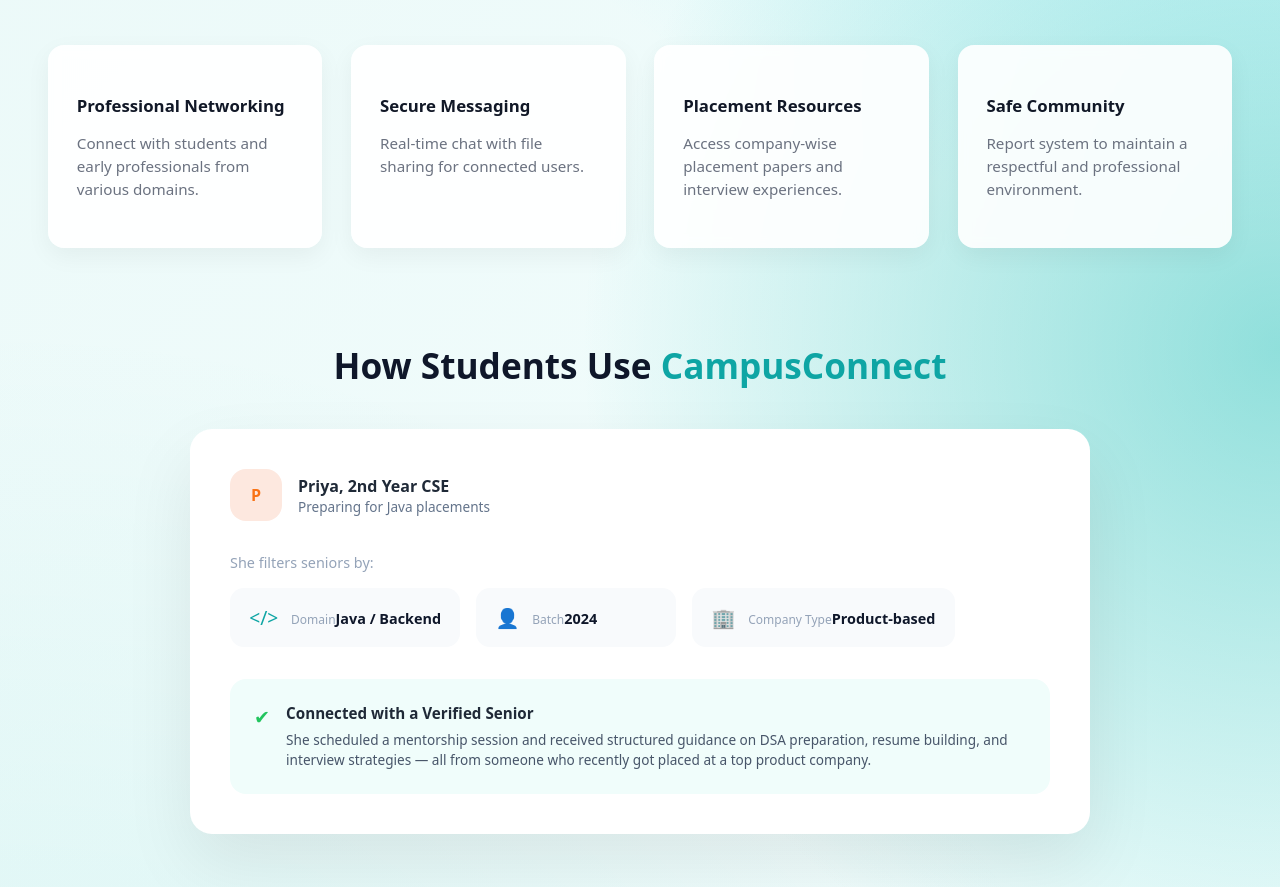
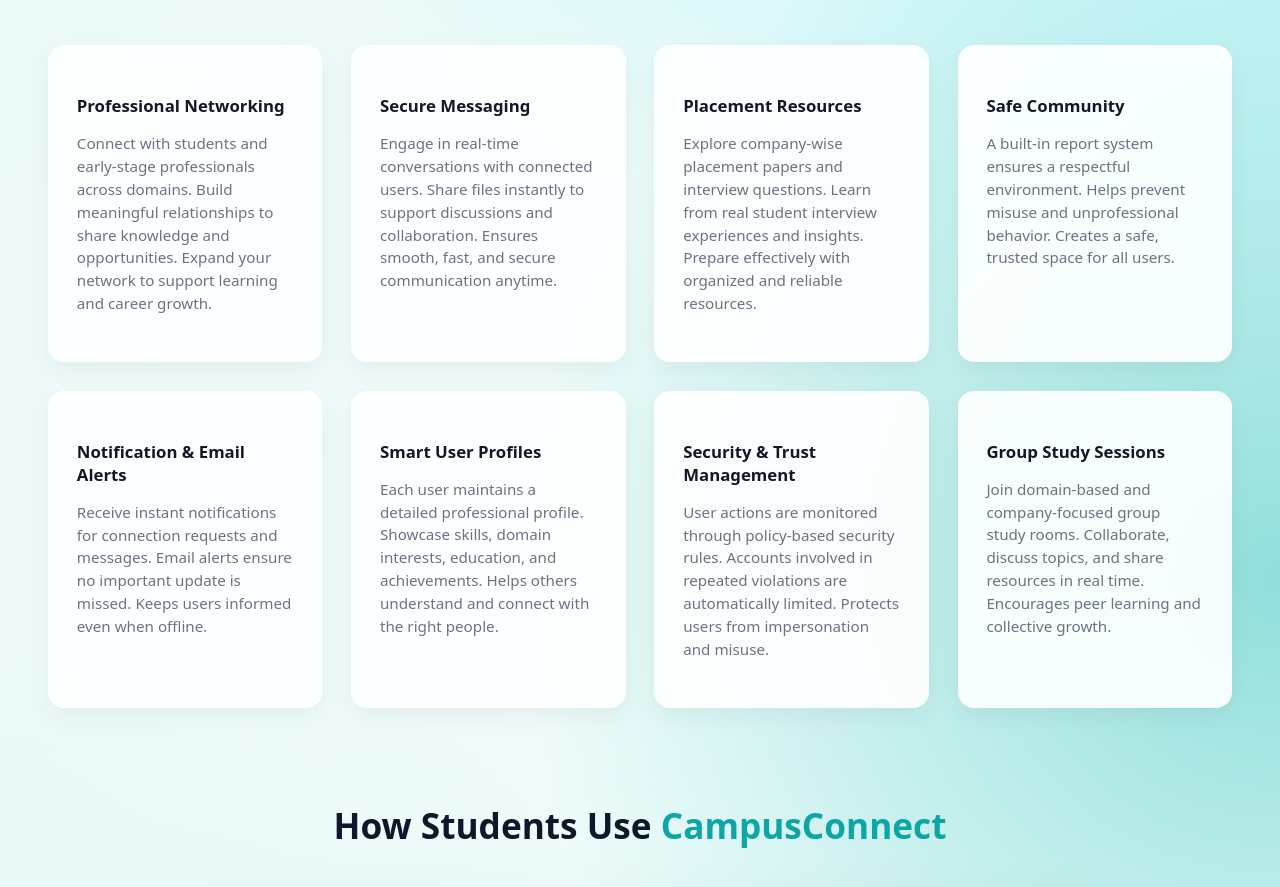
Before and after one commit to gayathri341/campus-connect, a React (Vite) app in the folder Frontend/: page / in a window 1280 px wide. Shown: the part 840-1727 px from the top of the page. Built offline with nearby package versions, Linux system fonts and the light colour scheme; no server answers.

Commit message:
landing page extra features card were added

```diff
--- a/Frontend/src/pages/Landing.jsx
+++ b/Frontend/src/pages/Landing.jsx
@@ -153,28 +153,70 @@
           <div className="features-card">
             <h3>Professional Networking</h3>
             <p>
-              Connect with students and early professionals from various domains.
+            Connect with students and early-stage professionals across domains.
+            Build meaningful relationships to share knowledge and opportunities.
+            Expand your network to support learning and career growth.
             </p>
           </div>
 
           <div className="features-card">
             <h3>Secure Messaging</h3>
             <p>
-              Real-time chat with file sharing for connected users.
+            Engage in real-time conversations with connected users.
+            Share files instantly to support discussions and collaboration.
+            Ensures smooth, fast, and secure communication anytime.
             </p>
           </div>
+
+
 
           <div className="features-card">
             <h3>Placement Resources</h3>
             <p>
-              Access company-wise placement papers and interview experiences.
+            Explore company-wise placement papers and interview questions.
+            Learn from real student interview experiences and insights.
+            Prepare effectively with organized and reliable resources.
             </p>
           </div>
 
           <div className="features-card">
             <h3>Safe Community</h3>
             <p>
-              Report system to maintain a respectful and professional environment.
+            A built-in report system ensures a respectful environment.
+            Helps prevent misuse and unprofessional behavior.
+            Creates a safe, trusted space for all users.
+            </p>
+          </div>
+          <div className="features-card">
+            <h3>Notification & Email Alerts</h3>
+            <p>
+            Receive instant notifications for connection requests and messages.
+            Email alerts ensure no important update is missed.
+            Keeps users informed even when offline.
+            </p>
+          </div>
+          <div className="features-card">
+            <h3> Smart User Profiles</h3>
+            <p>
+            Each user maintains a detailed professional profile.
+            Showcase skills, domain interests, education, and achievements.
+            Helps others understand and connect with the right people.
+            </p>
+          </div>
+          <div className="features-card">
+            <h3>Security & Trust Management</h3>
+            <p>
+            User actions are monitored through policy-based security rules.
+            Accounts involved in repeated violations are automatically limited.
+            Protects users from impersonation and misuse.
+            </p>
+          </div>
+          <div className="features-card">
+            <h3>Group Study Sessions</h3>
+            <p>
+            Join domain-based and company-focused group study rooms.
+            Collaborate, discuss topics, and share resources in real time.
+            Encourages peer learning and collective growth.
             </p>
           </div>
         </div>
```
